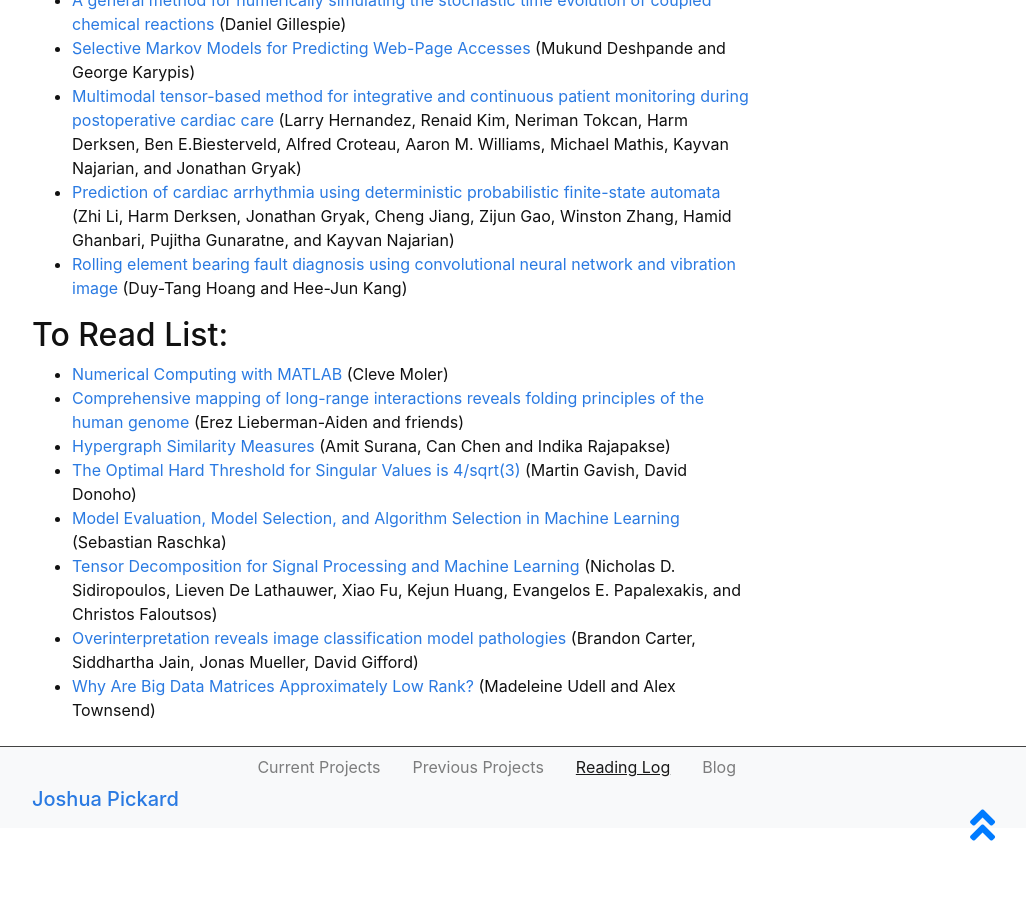
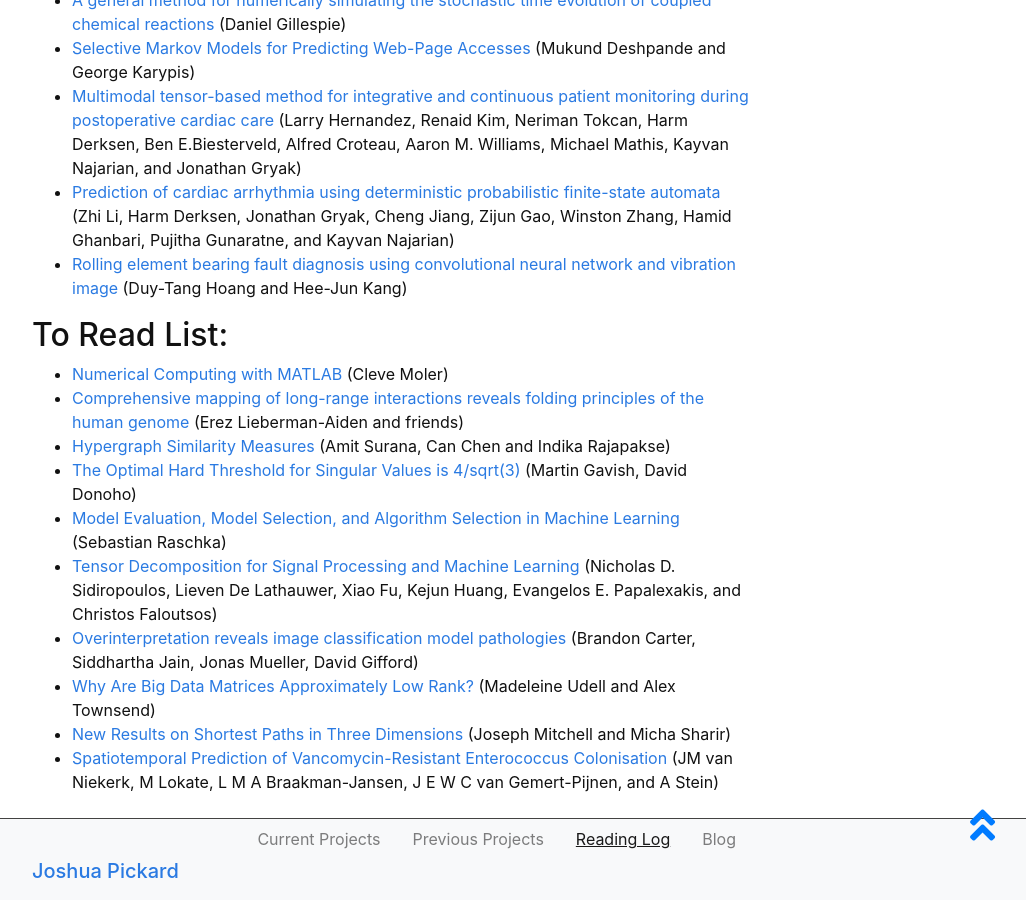
Before and after one commit to Jpickard1/jpickard1.github.io, a Jekyll site: the page built from content/3-Reading_Log.md, in a window 1280 px wide and 900 px high, scrolled down 851 px. Shown: the whole window, without its empty margins (248-1274 px from the left). Built offline with Jekyll 4.4.1, drawn with Linux system fonts in a browser that asks for light colours.

Commit message:
Update 3-Reading_Log.md

```diff
--- a/content/3-Reading_Log.md
+++ b/content/3-Reading_Log.md
@@ -41,3 +41,5 @@ description: >
 Huang,  Evangelos E. Papalexakis, and Christos Faloutsos)
 - [Overinterpretation reveals image classification model pathologies](https://arxiv.org/pdf/2003.08907.pdf) (Brandon Carter, Siddhartha Jain, Jonas Mueller, David Gifford)
 - [Why Are Big Data Matrices Approximately Low Rank?](https://drive.google.com/file/d/1UvWK3nFKOvP_ik7cAqqbsUfKJeO02cP4/view) (Madeleine Udell and Alex Townsend)
+- [New Results on Shortest Paths in Three Dimensions](http://www.ams.sunysb.edu/~jsbm/papers/p166-mitchell.pdf) (Joseph Mitchell and Micha Sharir)
+- [Spatiotemporal Prediction of Vancomycin-Resistant Enterococcus Colonisation]() (JM van Niekerk, M Lokate, L M A Braakman-Jansen, J E W C van Gemert-Pijnen, and A Stein)
```
